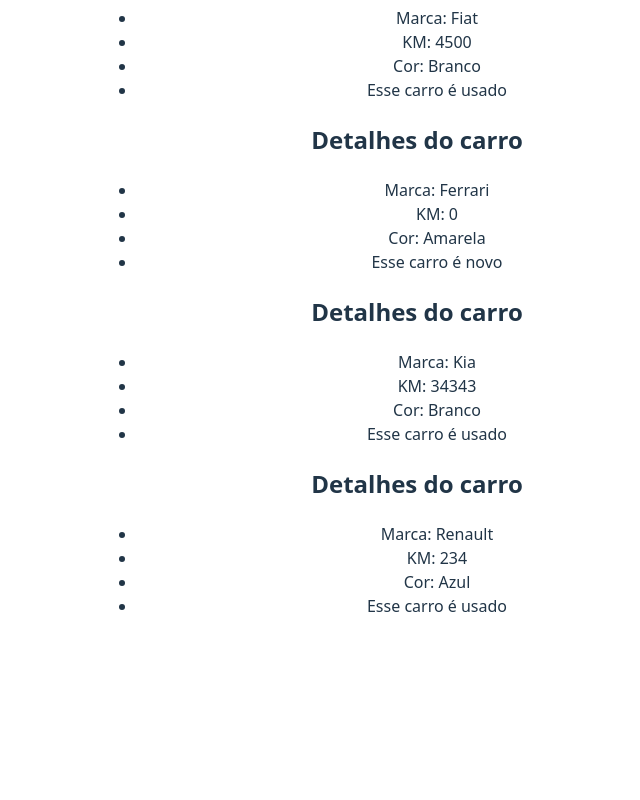
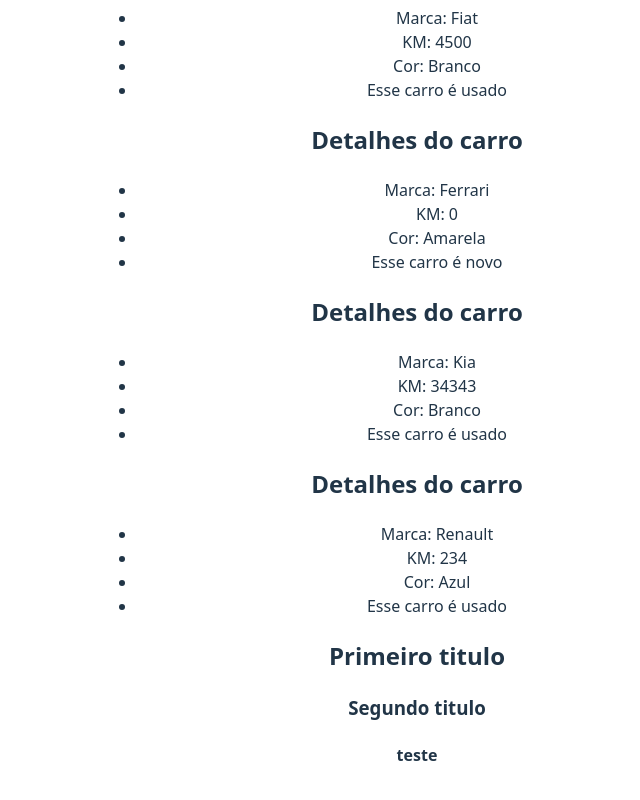
Before and after one commit to Welberth77/React-curso, a React (Vite) app in the folder 3_Avançando_em_React/avancando_react/: page / in a window 1280 px wide. Shown: the part 2476-3276 px from the top of the page, without its empty margins (223-863 px from the left). Before the commit the page ends 3142 px from the top, so only its background shows below. Built offline with nearby package versions, Linux system fonts and the light colour scheme.

Commit message:
React Fragments

```diff
--- a/3_Avançando_em_React/avancando_react/src/App.jsx
+++ b/3_Avançando_em_React/avancando_react/src/App.jsx
@@ -1,4 +1,4 @@
-import { useState } from 'react'
+import { Fragment, useState } from 'react'
 // Styles
 import './App.css'
 
@@ -9,6 +9,7 @@
 import ConditionalRender from './components/ConditionalRender'
 import ShowUserName from './components/ShowUserName'
 import CarDetails from './components/CarDetails'
+import Fragments from './components/Fragments'
 
 
 function App() {
@@ -46,6 +47,8 @@
       {cars.map((car) => (
         <CarDetails brand={car.brand} km={car.km} color={car.color} newCar={car.newCar} />
       ))}
+      {/* Fragments */}
+      <Fragments propFragment="teste"/>
     </>
   )
 }
--- /dev/null
+++ b/3_Avançando_em_React/avancando_react/src/components/Fragments.jsx
@@ -0,0 +1,11 @@
+const Fragments = ({propFragment}) => {
+  return (
+    <>
+        <h2>Primeiro titulo</h2>
+        <h3>Segundo titulo</h3>
+        <h4>{propFragment}</h4>
+    </>
+  )
+}
+
+export default Fragments
```
